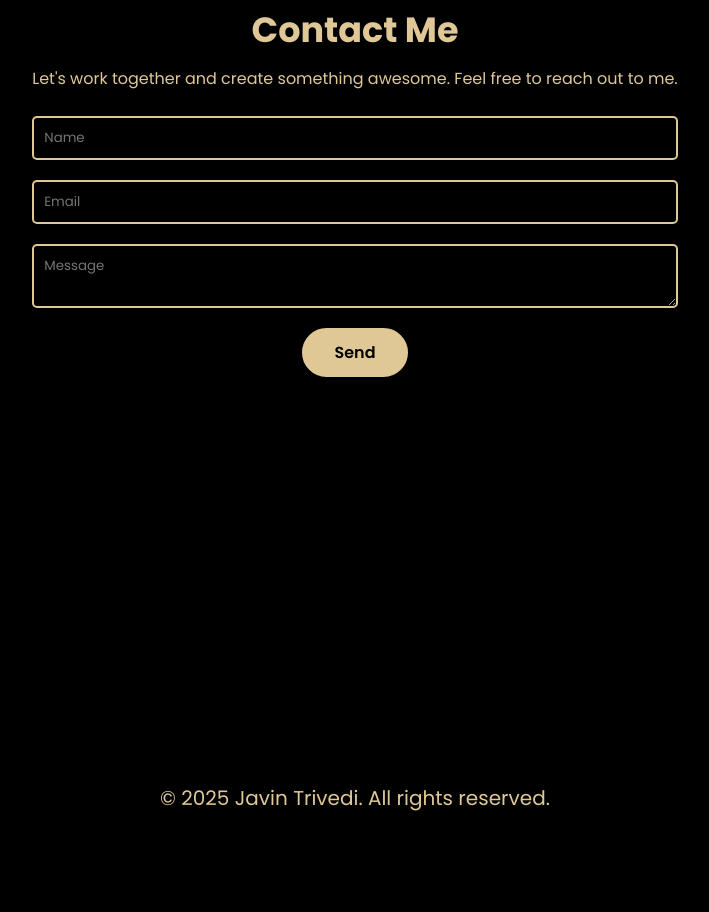
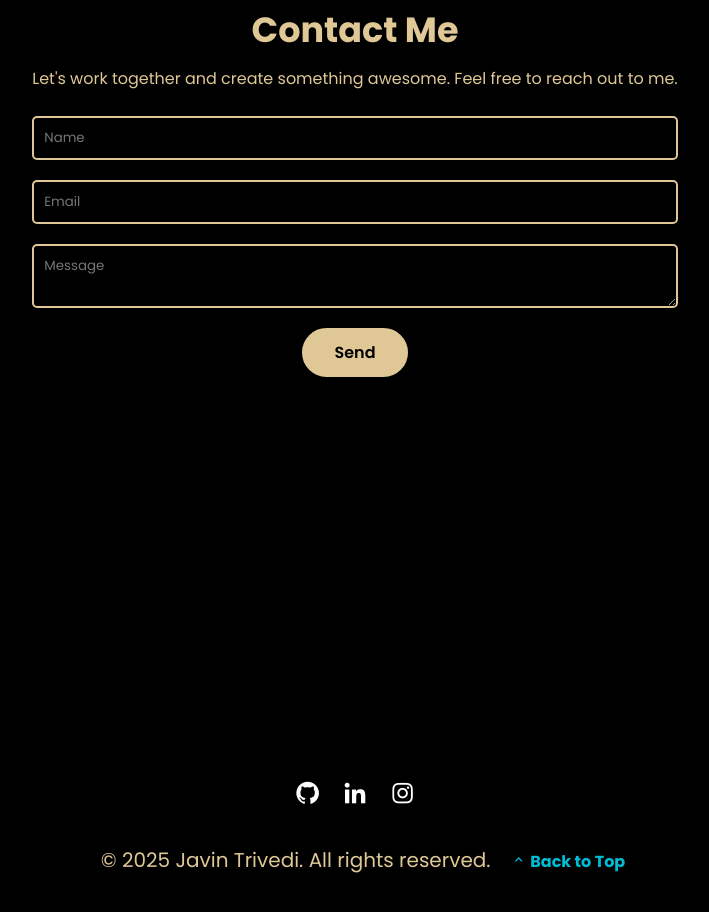
Before and after one commit to javintrivedi/Portfolio, a plain HTML site: page index.html in a window 1280 px wide. Shown: the part 3685-4597 px from the top of the page, without its empty margins (285-994 px from the left). Before the commit the page ends 4564 px from the top, so only its background shows below. Drawn offline with nearby package versions, Linux system fonts and the light colour scheme; some packages are replaced by stand-ins of ours; a script that the page names is missing.

Commit message:
Update index.html

```diff
--- a/index.html
+++ b/index.html
@@ -80,7 +80,6 @@
     <li>Oracle Certified Foundation Associate (Certificate of Recognition)</li>
     <li>AI and Python (Internship) - [Languify / Coincent]</li>
     <li>Introduction to IoT - [Cisco Networking Academy / Online]</li>
-    <li>SharpAIthon '25 - [Student Convenor]</li>
     <li>UI/UX - [SRM University / Figma]</li>
 
 </div>
@@ -129,7 +128,13 @@
 
 <section id="footer">
     <div class="footer-info">
+        <div class="footer-social">
+            <a href="https://github.com/javintrivedi" target="_blank" title="GitHub"><i class="bx bxl-github"></i></a>
+            <a href="https://www.linkedin.com/in/javintrivedi/" target="_blank" title="LinkedIn"><i class="bx bxl-linkedin"></i></a>
+            <a href="https://www.instagram.com/javintrivedi/" target="_blank" title="Instagram"><i class="bx bxl-instagram"></i></a>
+        </div>
         <p>&copy; 2025 Javin Trivedi. All rights reserved.</p>
+        <a href="#home" class="back-to-top" title="Back to Top"><i class="bx bx-chevron-up"></i> Back to Top</a>
     </div>
 </section>
 
```
